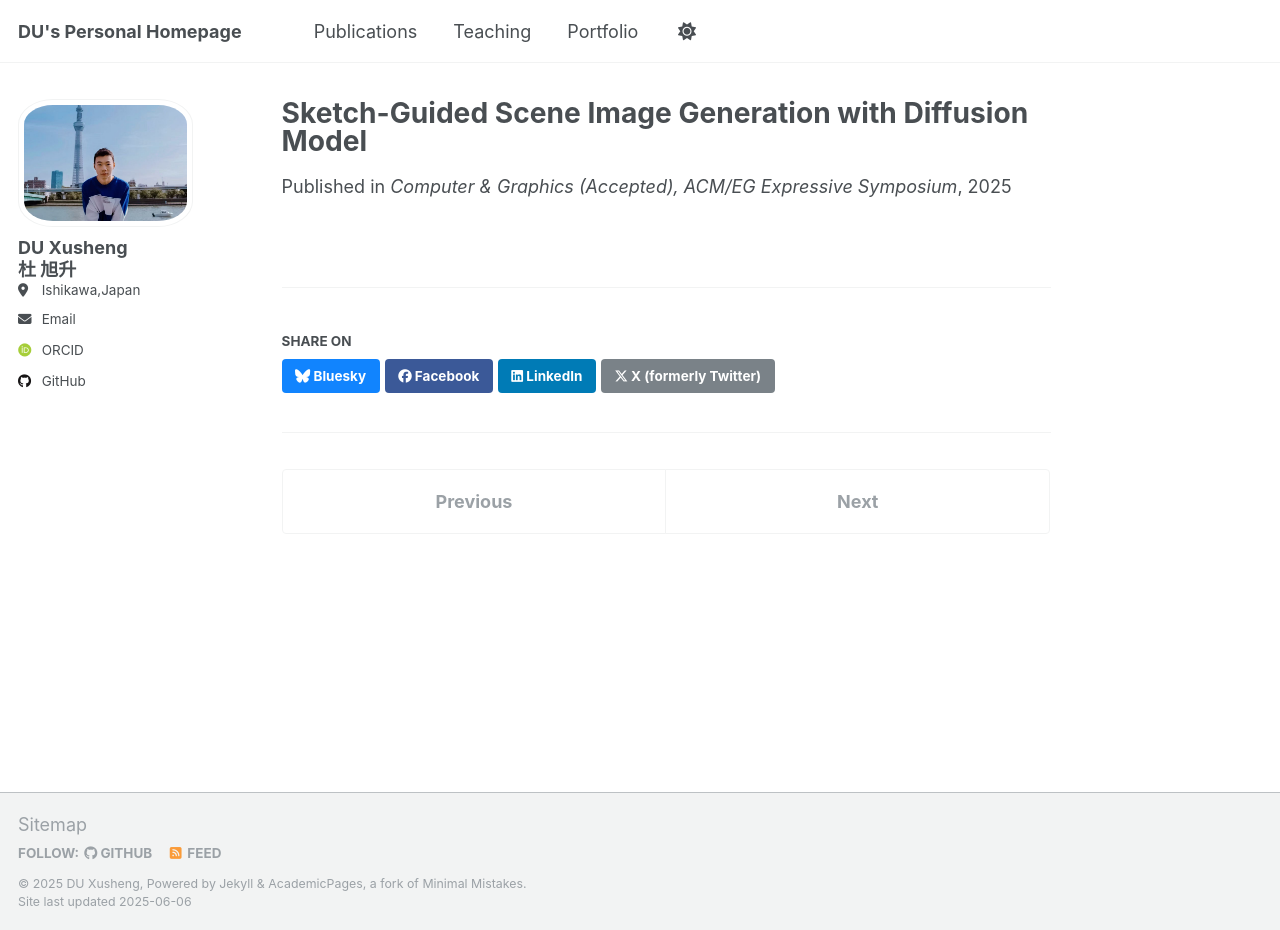
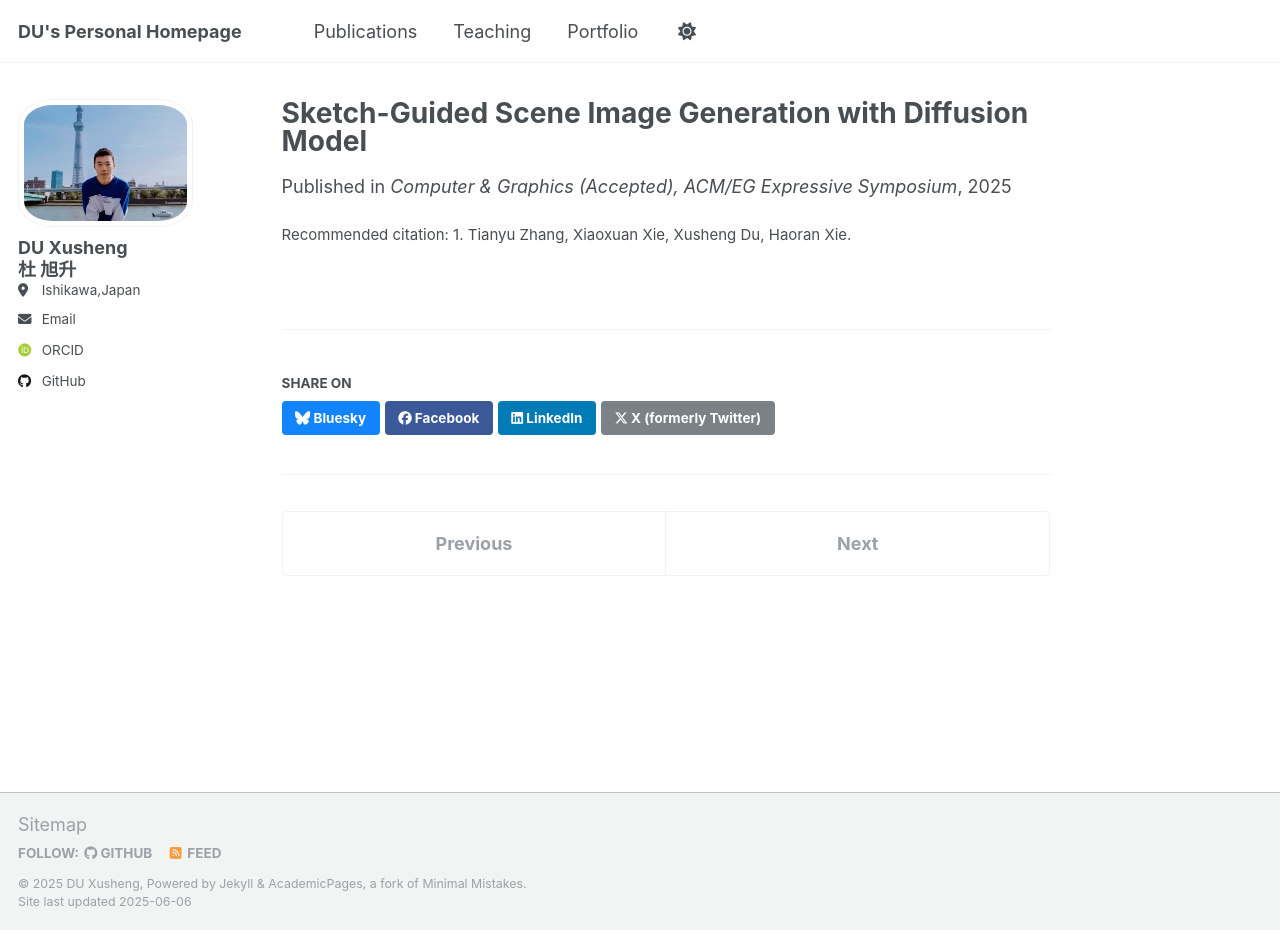
Before and after one commit to ToKyokushou/ToKyokushou.github.io, a Jekyll site: the page built from _publications/2025-01-sketch-guided-diffusion.md, in a window 1280 px wide and 930 px high. Built offline with Jekyll 4.4.1, drawn with Linux system fonts in a browser that asks for light colours; some web fonts are replaced.

Commit message:
Update 2025-01-sketch-guided-diffusion.md

```diff
--- a/_publications/2025-01-sketch-guided-diffusion.md
+++ b/_publications/2025-01-sketch-guided-diffusion.md
@@ -7,4 +7,5 @@ permalink: /publication/2025-01-sketch-guided-diffusion
 excerpt: 'Sketch-based scene image generation using diffusion models.'
 date: 2025-01-01
 venue: 'Computer & Graphics (Accepted), ACM/EG Expressive Symposium'
+citation: 1.	Tianyu Zhang, Xiaoxuan Xie, Xusheng Du, Haoran Xie.
 ---
```
